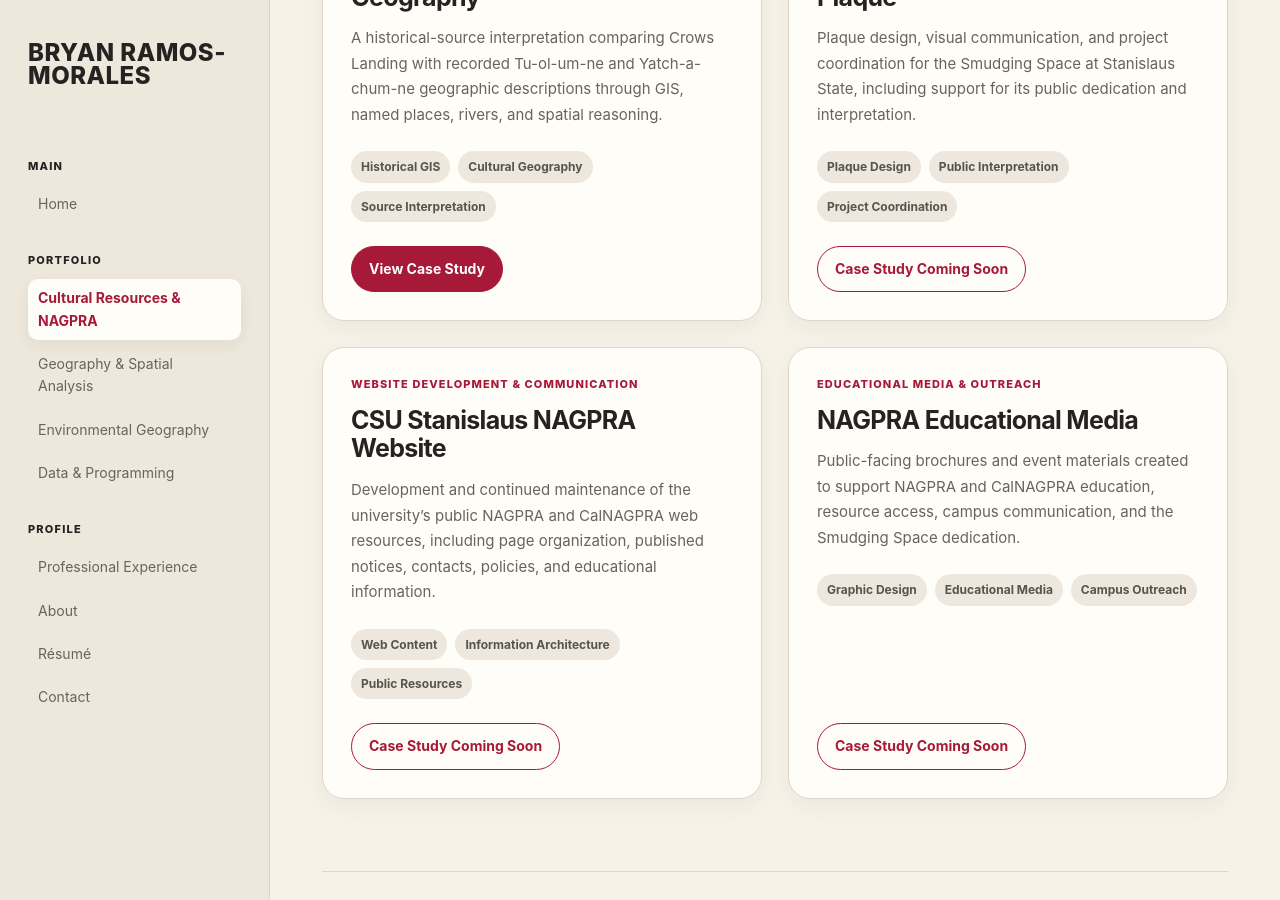
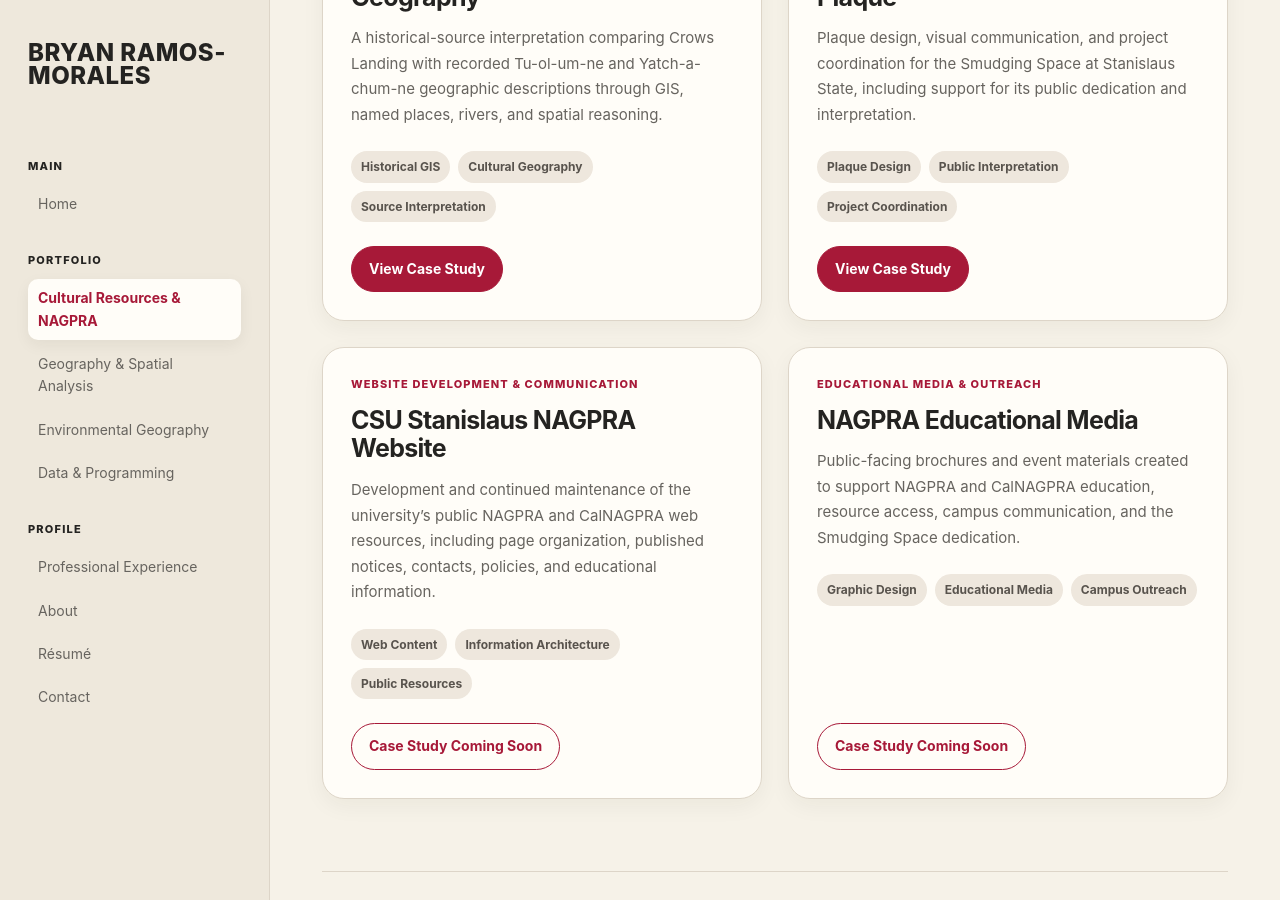
Before and after one commit to bramosmorales/bramosmorales.github.io, a Jekyll site: the page built from cultural-resources.html, in a window 1280 px wide and 900 px high, scrolled down 513 px. Built offline with Jekyll 4.4.1, drawn with Linux system fonts in a browser that asks for light colours.

Commit message:
Connect Smudging Space case study button

```diff
--- a/cultural-resources.html
+++ b/cultural-resources.html
@@ -1,8 +1,8 @@
 ---
 layout: default
-title: Cultural Resources & NAGPRA
-description: Cultural resources, historical geography, NAGPRA, public communication, and institutional projects.
-section: cultural-resources
+title: "Cultural Resources & NAGPRA"
+description: "Cultural resources, historical geography, NAGPRA, public communication, and institutional projects."
+section: "cultural-resources"
 ---
 
 <header class="page-header">
@@ -79,9 +79,12 @@
         <span class="tag">Project Coordination</span>
       </div>
 
-      <span class="button secondary">
-        Case Study Coming Soon
-      </span>
+      <a
+        class="button"
+        href="{{ '/projects/smudging-space-plaque/' | relative_url }}"
+      >
+        View Case Study
+      </a>
 
     </div>
   </article>
```
